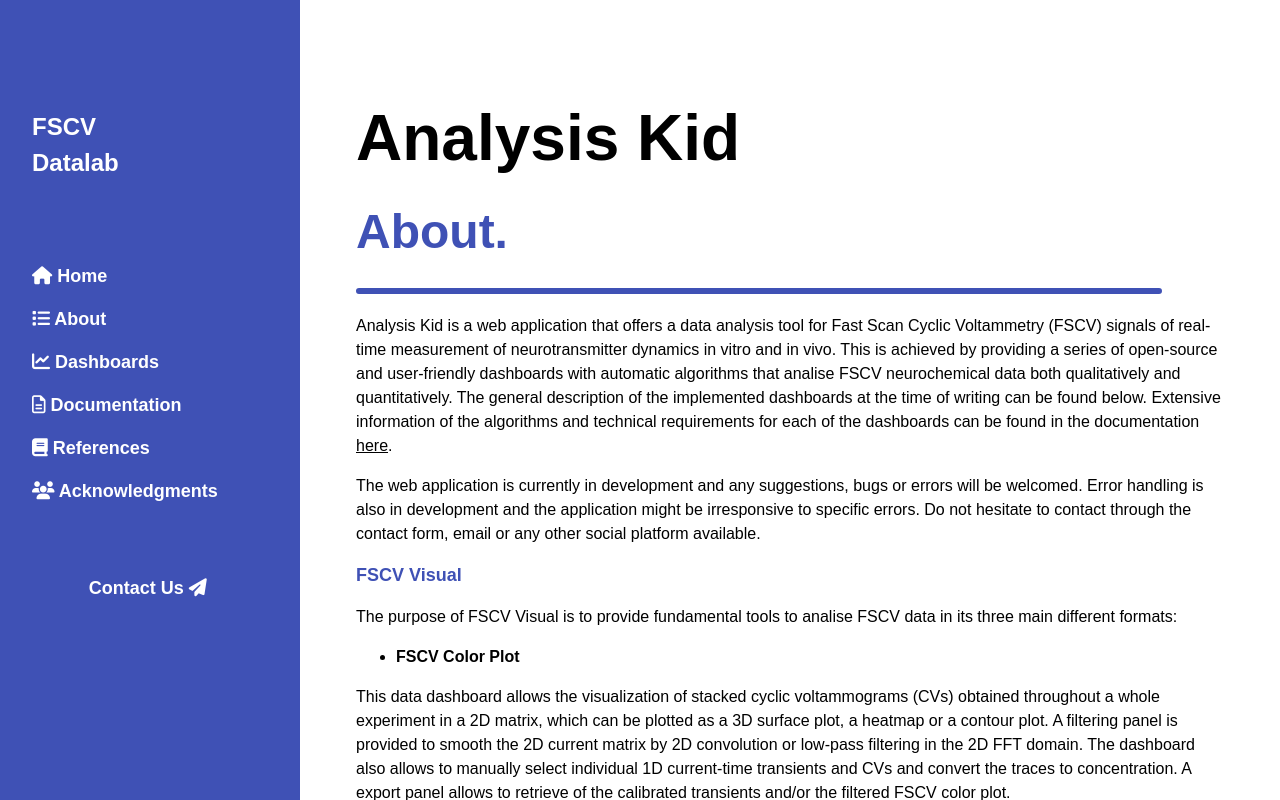
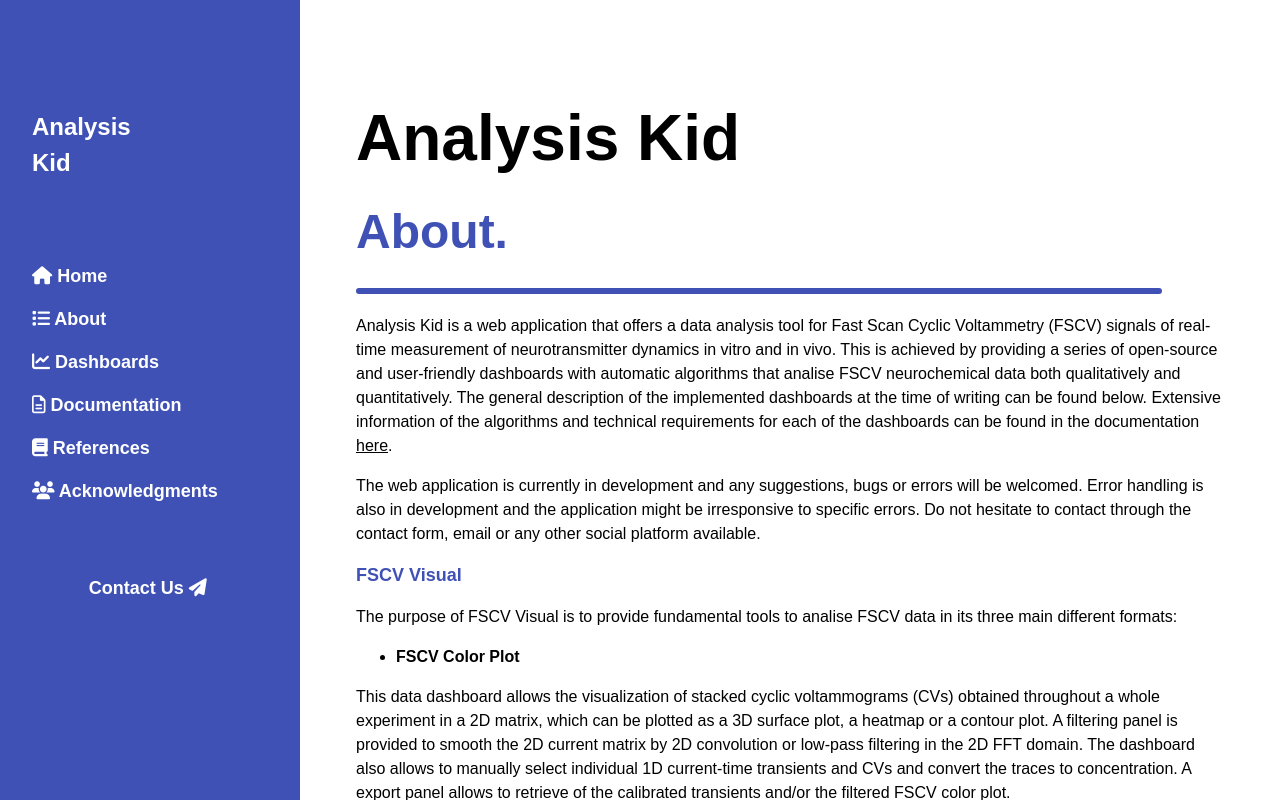
Before and after one commit to Hashemilab/The-Analysis-Kid, a PHP site: page /home.php in a window 1280 px wide. Shown: the top 800 px of the page. Run offline with PHP 8.4, Linux system fonts and the light colour scheme; data that the repository does not hold is empty; some libraries are stand-ins or nearby versions.

Commit message:
Change of name of application

```diff
--- a/App-php/home.php
+++ b/App-php/home.php
@@ -61,7 +61,7 @@ $(".se-pre-con").fadeOut("slow");
 <nav class="w3-sidebar w3-indigo w3-collapse w3-top w3-large w3-padding" style="z-index:3;width:300px;font-weight:bold;" id="mySidebar"><br>
 <a href="javascript:void(0)" onclick="w3_close()" class="w3-button w3-hide-large w3-display-topleft" style="width:100%;font-size:22px">Close Menu</a>
 <div class="w3-container">
-<h3 class="w3-padding-64"><b>FSCV<br>Datalab</b></h3>
+<h3 class="w3-padding-64"><b>Analysis<br>Kid</b></h3>
 </div>
 <div class="w3-bar-block">
 <a href="#top" onclick="w3_close()" class="w3-bar-item w3-button w3-hover-white"><i class="fa fa-home w3-large"></i> Home</a>
```
